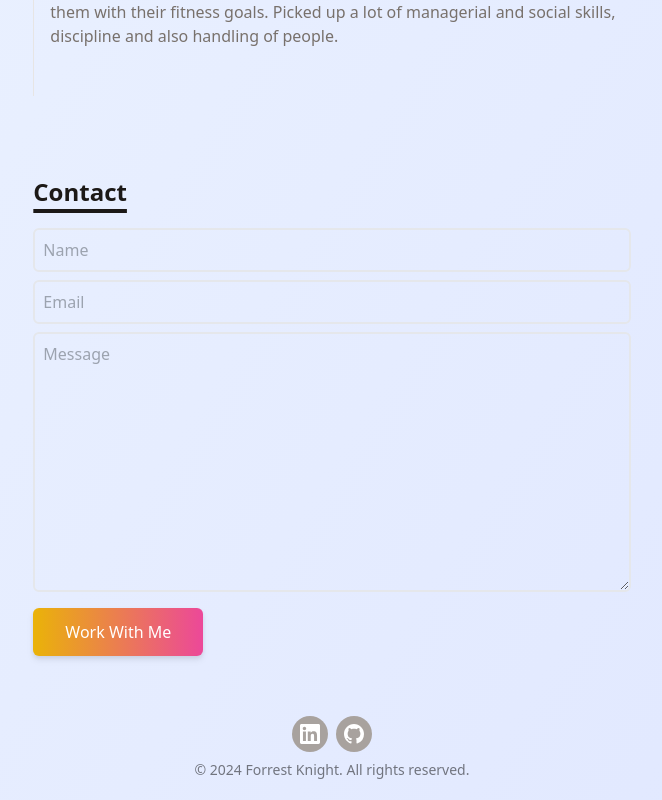
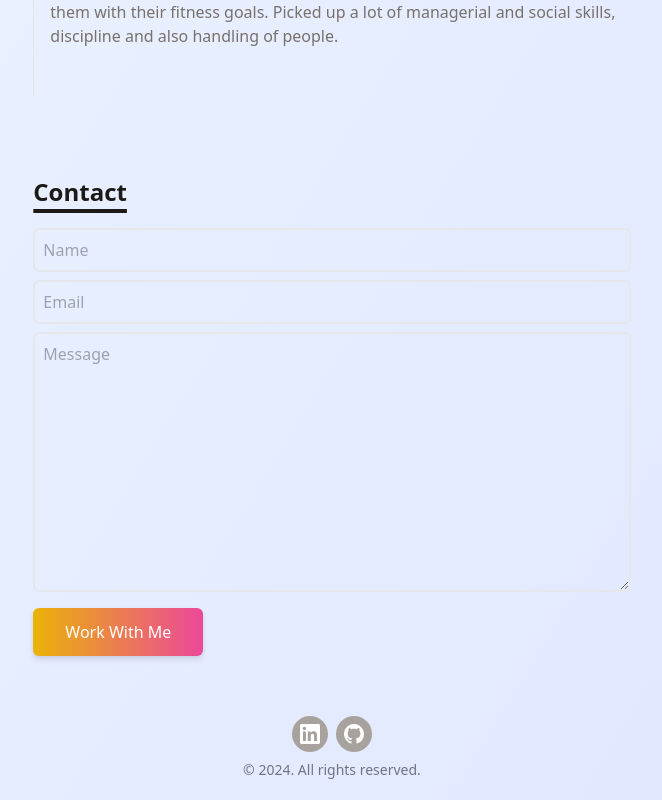
Before and after one commit to Joeyy-K/MyPortfolio, a React (Vite) app in the folder portfolio/: page / in a window 1280 px wide. Shown: the part 1280-2080 px from the top of the page, without its empty margins (308-970 px from the left). Built offline with nearby package versions, Linux system fonts and the light colour scheme.

Commit message:
minor changes

```diff
--- a/portfolio/src/components/Footer.jsx
+++ b/portfolio/src/components/Footer.jsx
@@ -48,7 +48,7 @@ function Footer() {
 					</div>
 				</div>
 			<p className="text-sm mt-2  opacity-50">
-				&copy; {new Date().getFullYear()} Forrest Knight. All rights reserved.
+				&copy; {new Date().getFullYear()}. All rights reserved.
 			</p>
 		</div>
 	);
```
